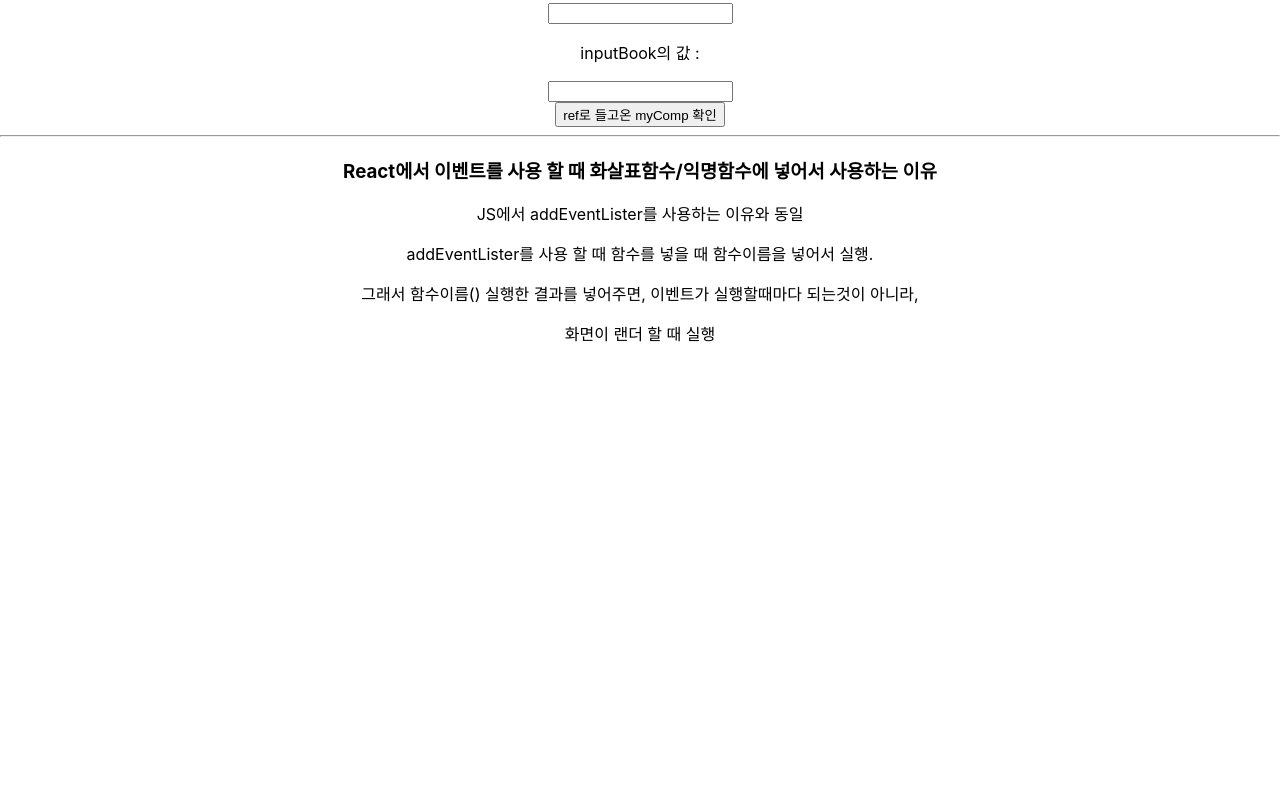
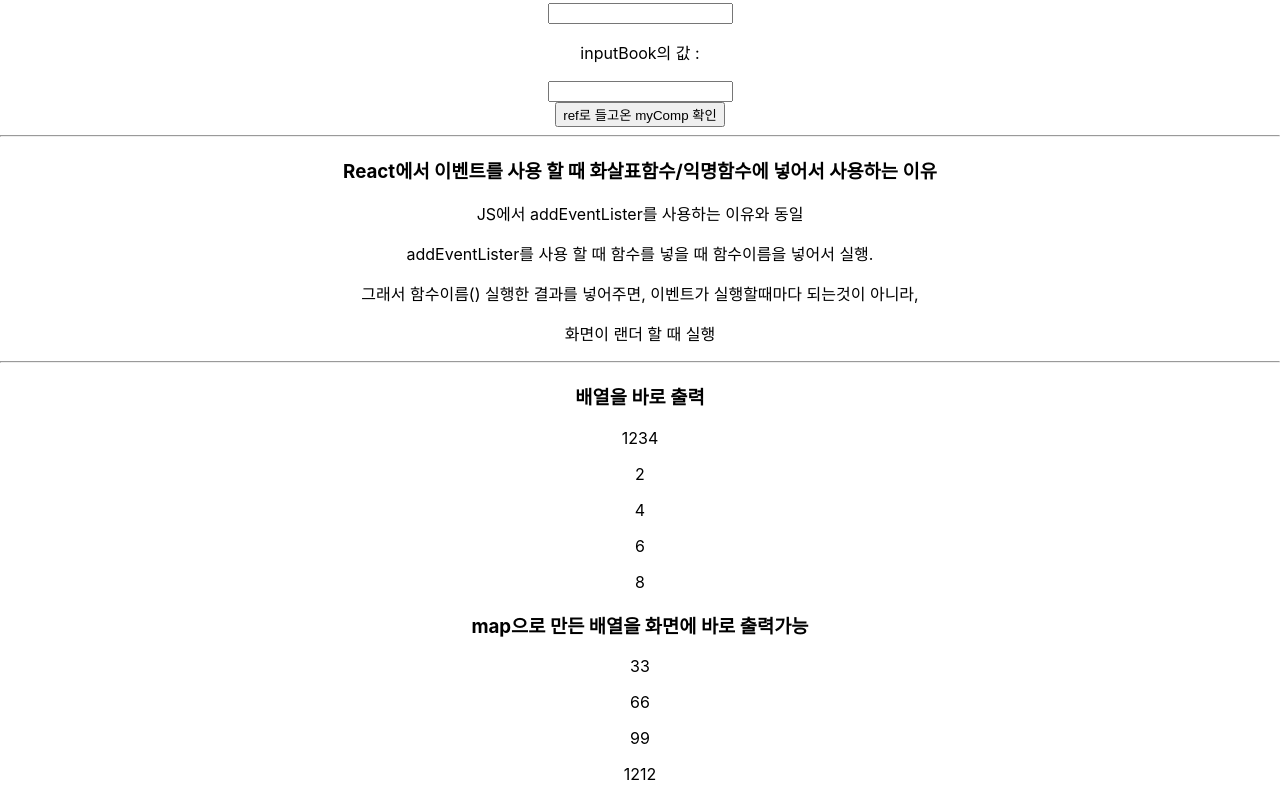
Before and after one commit to KIMPPT/React, a React (Create React App) app in the folder first-react/: page / in a window 1280 px wide. Shown: the part 2804-3604 px from the top of the page. Before the commit the page ends 3165 px from the top, so only its background shows below. Built offline with nearby package versions, Linux system fonts and the light colour scheme.

Commit message:
04031307

```diff
--- a/first-react/src/App.js
+++ b/first-react/src/App.js
@@ -11,6 +11,7 @@ import StateComp from "./components/StateComp";
 import EventComp from "./components/EventComp";
 
 import RefDomEvent from "./components/RefDomEvent";
+import MapComp from "./components/MapComp";
 /* React에서 오류가 뜨는 이유
 1. 존재하지 않는 컴포넌트 출력(컴포넌트 생성 이후에 이름은 가능하면 바꾸지 말것)
 > 이름을 바꾼 후에는 바꾼 그 이름으로 모든 컴포넌츠 수정
@@ -38,6 +39,7 @@ function App() {
       <StateComp/>
       <EventComp/>
       <RefDomEvent/>
+      <MapComp/>
     </div>
   );
 }
--- a/first-react/src/components/MapComp.jsx
+++ b/first-react/src/components/MapComp.jsx
@@ -0,0 +1,37 @@
+import React, { Component } from 'react'
+
+export class MapComp extends Component {
+    constructor(props){
+        super(props);
+        //this .state에 들어가 있는 내용만 this.setState 사용
+        this.state={
+            names:["홍길동","성춘향"],
+            students:[{id:1, name:"홍길동"},{id:2, name:"성춘향"},{id:3, name:"변사또"}]
+        };
+    }
+  render() {
+    //배열의 map 함수 확인
+    let array=[1,2,3,4];
+    //map 함수의 특징
+    //.map((value,index,array)=>{return 값})
+    //map에 함수를 넣어서 그 함수의 return 값으로 새로운 배열 작성
+    //>return 값에 태그나 컴포넌트를 넣어서 반복 가능
+    let arrayMap=array.map((value,index)=><p key={index}>{value*2}</p>)
+    return (
+      <div>
+        <hr/>
+        <h3>배열을 바로 출력</h3>
+        <p>{array}</p>
+        {arrayMap}
+        <h3>map으로 만든 배열을 화면에 바로 출력가능</h3>
+        {array.map((num,index)=><p key={index}>{num*3}{num*3}</p>)}
+        {/*state값을 가져와서 출력 */}
+        <ul>
+        {this.state.names.map((names,index)=>{<li key={index}>{names}</li>})}
+        </ul>
+      </div>
+    )
+  }
+}
+
+export default MapComp
```
